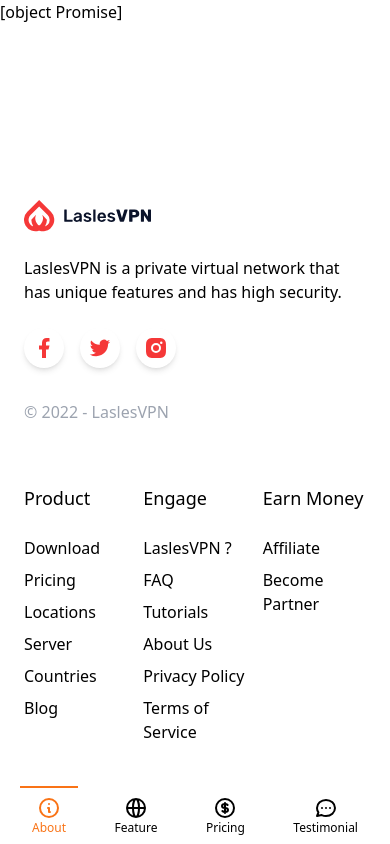
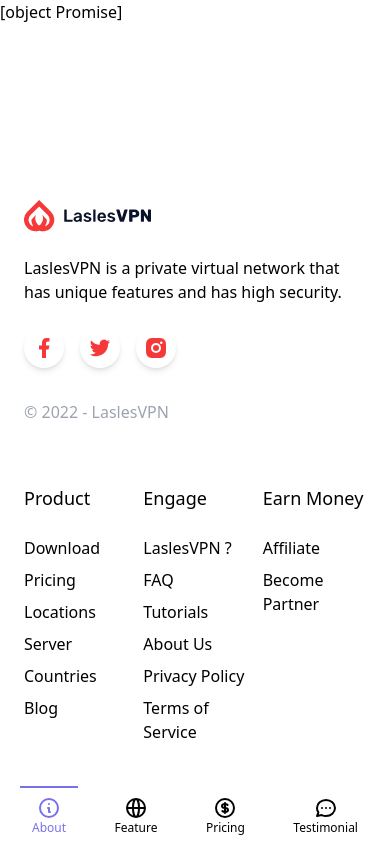
Before and after one commit to eondev-inc/website, a Vue app: page / in a window 390 px wide. Shown: the top 844 px of the page. Built offline with nearby package versions, Linux system fonts and the light colour scheme.

Commit message:
:construction: added some features

```diff
--- a/package.json
+++ b/package.json
@@ -8,6 +8,10 @@
     "lint": "vue-cli-service lint"
   },
   "dependencies": {
+    "@fortawesome/free-brands-svg-icons": "^6.2.0",
+    "@fortawesome/free-regular-svg-icons": "^6.2.0",
+    "@fortawesome/free-solid-svg-icons": "^6.2.0",
+    "@fortawesome/vue-fontawesome": "^3.0.1",
     "vue": "^3.2.13",
     "vue-router": "^4.0.3"
   },
--- a/src/App.vue
+++ b/src/App.vue
@@ -7,11 +7,15 @@
 </template>
 <script lang="ts">
 import { defineComponent } from 'vue'
+/* import font awesome icon component */
+import { FontAwesomeIcon } from '@fortawesome/vue-fontawesome'
+
 export default defineComponent({
   name: 'App',
   components: {
     HeaderView: () => import(/* webpackChunkName: "header" */'@/components/layouts/HeaderView.vue'),
-    FooterView: () => import(/* webpackChunkName: "footer" */'@/components/layouts/FooterView.vue')
+    FooterView: () => import(/* webpackChunkName: "footer" */'@/components/layouts/FooterView.vue'),
+    FontAwesomeIcon
   }
 })
 </script>
--- a/src/components/layouts/HeaderView.vue
+++ b/src/components/layouts/HeaderView.vue
@@ -2,27 +2,35 @@
   <div>
     <header class="top-0 w-full border-gray-400 shadow-md shadow-slate-300">
       <nav class="hidden max-w-screen-xl px-6 sm:px-8 lg:px-16 mx-auto grid grid-flow-col py-3 sm:py-4 lg:flex">
+        <!---->
         <div class="col-start-1 col-end-2 flex items-center">
           <img src="../../assets/img/logo.png" class="h-12 w-16" />
         </div>
         <div class="flex flex-wrap h-12 items-end justify-between">
           <ul class="lg:flex col-start-4 col-end-8 text-black-500  items-center">
             <a
-              class="px-4 py-2 mx-2 cursor-pointer animation-hover inline-block relative text-orange-500 animation-active ">About</a>
+              class="px-4 py-2 mx-2 cursor-pointer inline-block relative hover:py-1 hover:text-slateMedium-100 hover:border-b-2 hover:border-slateMedium-100">Home</a>
             <a
-              class="px-4 py-2 mx-2 cursor-pointer animation-hover inline-block relative text-black-500 hover:text-orange-500 ">Feature</a>
+              class="px-4 py-2 mx-2 cursor-pointer inline-block relative hover:py-1 text-black-500 hover:text-slateMedium-100 hover:border-b-2 hover:border-slateMedium-100">About</a>
             <a
-              class="px-4 py-2 mx-2 cursor-pointer animation-hover inline-block relative text-black-500 hover:text-orange-500 ">Pricing</a>
+              class="px-4 py-2 mx-2 cursor-pointer inline-block relative hover:py-1 text-black-500 hover:text-slateMedium-100 hover:border-b-2 hover:border-slateMedium-100">News</a>
             <a
-              class="px-4 py-2 mx-2 cursor-pointer animation-hover inline-block relative text-black-500 hover:text-orange-500 ">Testimonial</a>
+              class="px-4 py-2 mx-2 cursor-pointer inline-block relative hover:py-1 text-black-500 hover:text-slateMedium-100 hover:border-b-2 hover:border-slateMedium-100">Call to action</a>
           </ul>
+        </div>
+        <div class="font-medium flex justify-end items-center ml-0">
+          <button
+            class="font-medium tracking-wide py-2 px-5 sm:px-8 border border-lipsing-500 text-slateMedium-500 bg-white-500 outline-none rounded-l-full rounded-r-full capitalize hover:bg-slateMedium-500 hover:text-white transition-all hover:shadow-2xl">
+            <!-- -->
+            <font-awesome-icon icon="fa-solid fa-user-secret" />Github Repo
+          </button>
         </div>
       </nav>
       <nav class="fixed lg:hidden bottom-0 left-0 right-0 z-20 px-4 sm:px-8 shadow-t ">
         <div class="bg-white-500 sm:px-3">
           <ul class="flex w-full justify-between items-center text-black-500">
             <a
-              class="mx-1 sm:mx-2 px-3 sm:px-4 py-2 flex flex-col items-center text-xs border-t-2 transition-all   border-orange-500 text-orange-500"><svg
+              class="mx-1 sm:mx-2 px-3 sm:px-4 py-2 flex flex-col items-center text-xs border-t-2 transition-all   border-slateMedium-100 text-slateMedium-100"><svg
                 class="w-6 h-6" fill="none" stroke="currentColor" viewBox="0 0 24 24"
                 xmlns="http://www.w3.org/2000/svg">
                 <path stroke-linecap="round" stroke-linejoin="round" stroke-width="2"
@@ -70,10 +78,11 @@
 
 export default defineComponent({
   name: 'header-view',
-  setup () {
-    const showMenu: Ref<boolean> = ref(false)
+  setup() {
+    const isActiveMenu: Ref<boolean> = ref(true)
+
     return {
-      showMobileMenu: () => { showMenu.value = !showMenu.value }
+      setActiveMenu: () => { return isActiveMenu }
     }
   }
 })
--- a/tailwind.config.js
+++ b/tailwind.config.js
@@ -5,7 +5,42 @@
     "./src/**/*.{vue,js,ts,jsx,tsx}",
   ],
   theme: {
-    extend: {},
+    extend: {
+      colors: {
+        lavender: {
+          100: '#dfe2fe',
+          200: '#e2e5fe',
+          300: '#e5e8fe',
+          400: '#e9ebfe',
+          500: '#eceefe',
+          600: '#eff1ff',
+        },
+        snowish: {
+          100: '#b1cbfa',
+          200: '#b9d0fb',
+          300: '#c1d5fb',
+          400: '#c8dbfc',
+          500: '#d0e0fc',
+          600: '#d8e5fd'
+        },
+        lipsing: {
+          100: '#8e98f5',
+          200: '#99a2f6',
+          300: '#a5adf7',
+          400: '#b0b7f8',
+          500: '#bbc1f9',
+          600: '#bbc1f9'
+        },
+        slateMedium: {
+          100: '#7971ea',
+          200: '#867fec',
+          300: '#948dee',
+          400: '#a19cf0',
+          500: '#afaaf2',
+          600: '#bcb8f5'
+        }
+      }
+    },
   },
   plugins: [],
 }
```
Also changed, not shown: 1 other file (tests, documents, lock files or other folders).
